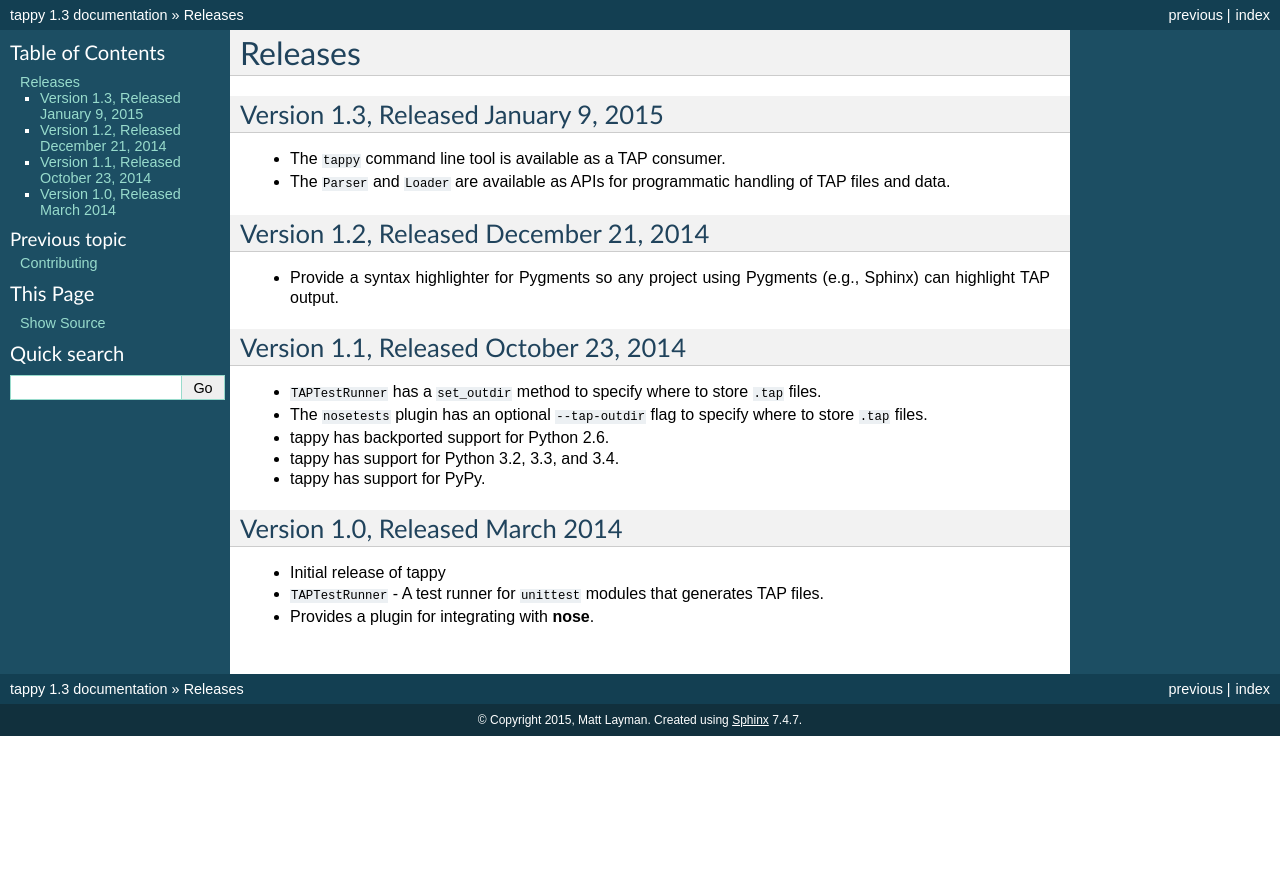
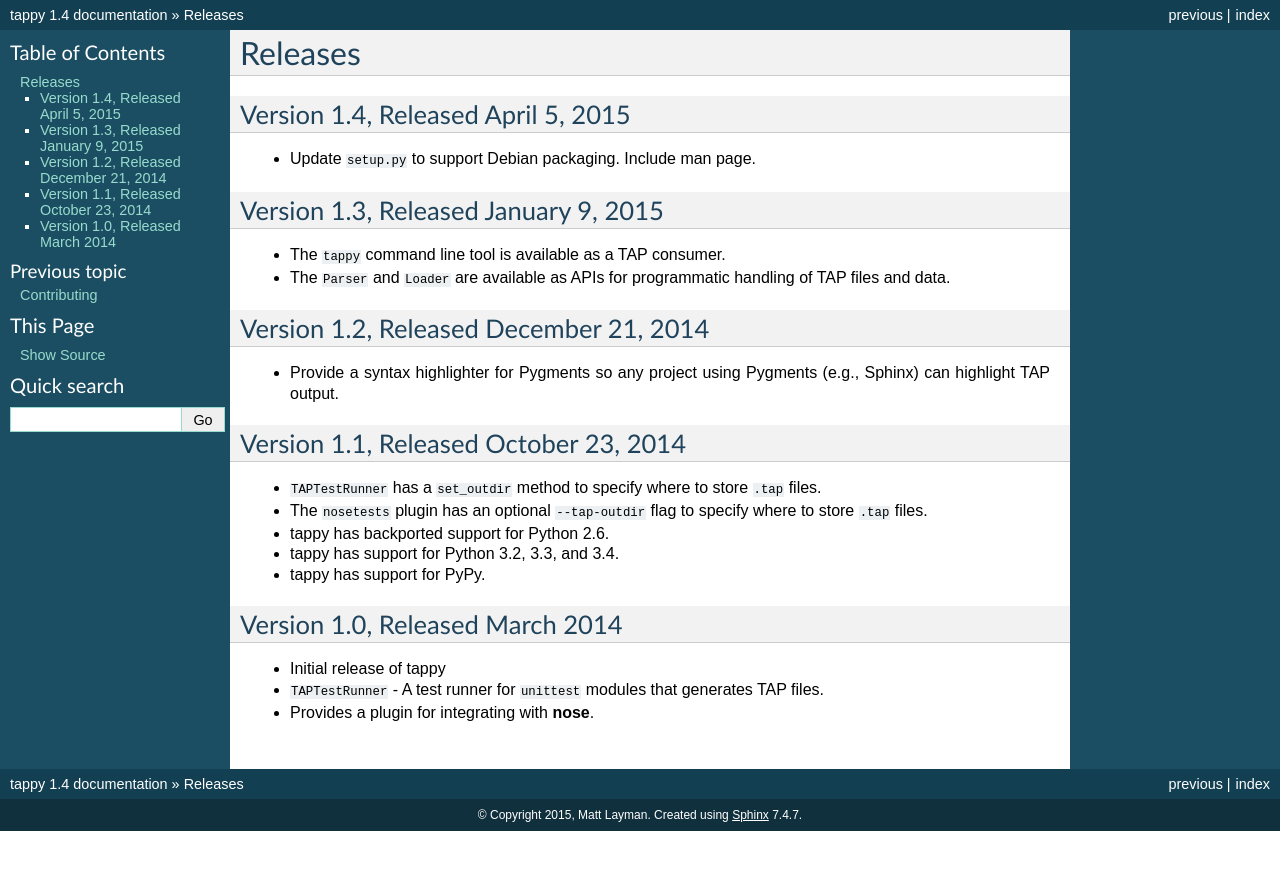
Before and after one commit to python-tap/tappy, a Sphinx documentation site: the page built from docs/releases.rst, in a window 1280 px wide. Shown: the top 870 px of the page. Built offline with Sphinx 7.4.7, drawn with Linux system fonts in a browser that asks for light colours.

Commit message:
Update release docs for Debian packaging.

```diff
--- a/docs/releases.rst
+++ b/docs/releases.rst
@@ -1,5 +1,10 @@
 Releases
 ========
+
+Version 1.4, Released April 5, 2015
+-----------------------------------
+
+* Update ``setup.py`` to support Debian packaging. Include man page.
 
 Version 1.3, Released January 9, 2015
 -------------------------------------
--- a/setup.py
+++ b/setup.py
@@ -12,7 +12,7 @@
 from setuptools import find_packages, setup
 import sys
 
-__version__ = '1.3'
+__version__ = '1.4'
 
 
 def install_requirements():
```
Also changed, not shown: 1 other file.
